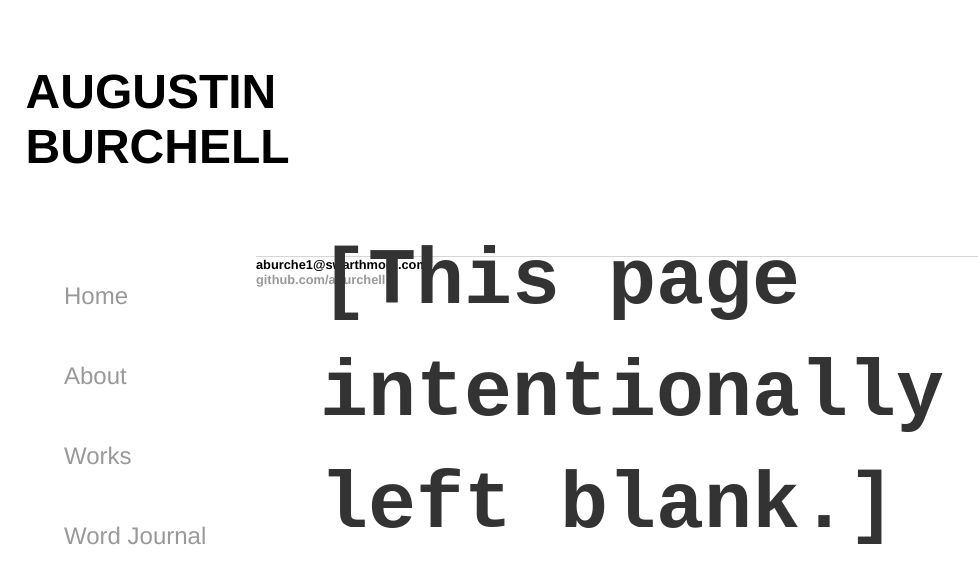
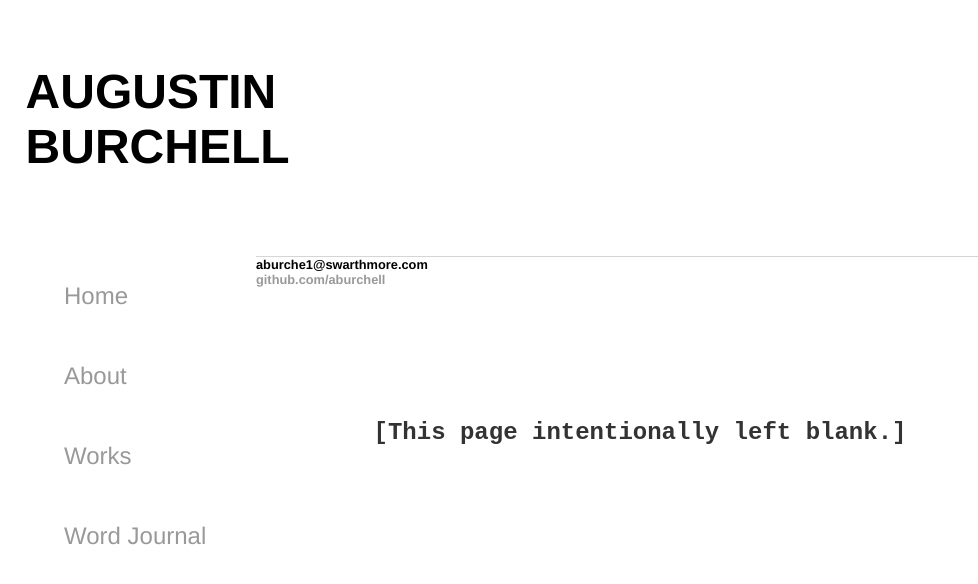
Before and after one commit to aburchell/aburchell.github.io, a Jekyll site: the page built from index.html, in a window 1280 px wide. Shown: the top 584 px of the page, without its empty margins (0-978 px from the left). Built offline with Jekyll 4.4.1, drawn with Linux system fonts in a browser that asks for light colours.

Commit message:
Update main.css

```diff
--- a/css/main.css
+++ b/css/main.css
@@ -81,7 +81,7 @@ ul.posts li {
   left: 50%;
   transform: translate(-50%, -50%);
   font-family: monospace, 'Courier New';
-  font-size: 5.0rem;
+  /*font-size: 5.0rem;*/
   font-weight: bold;
 }
 #leftBlank:after {
```
